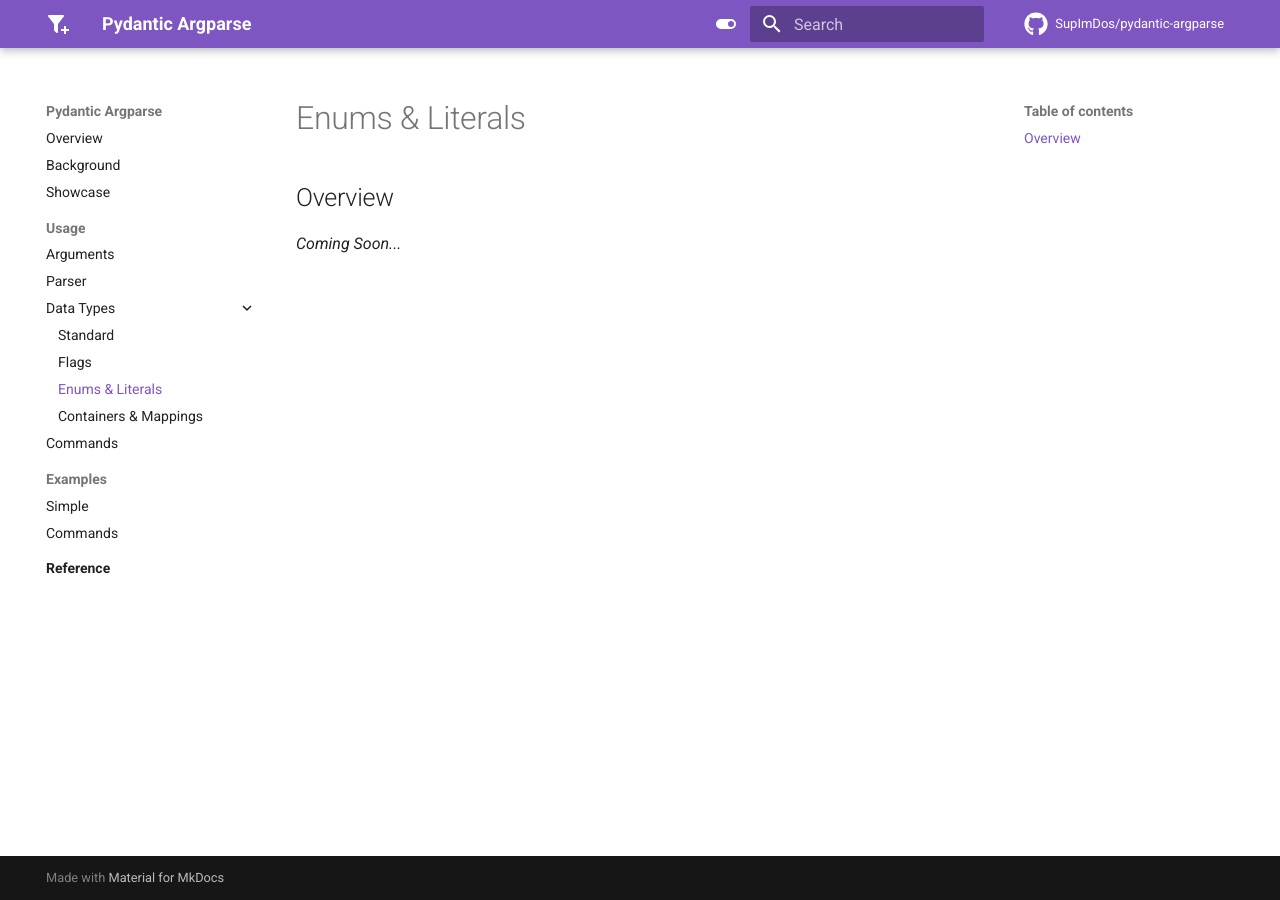
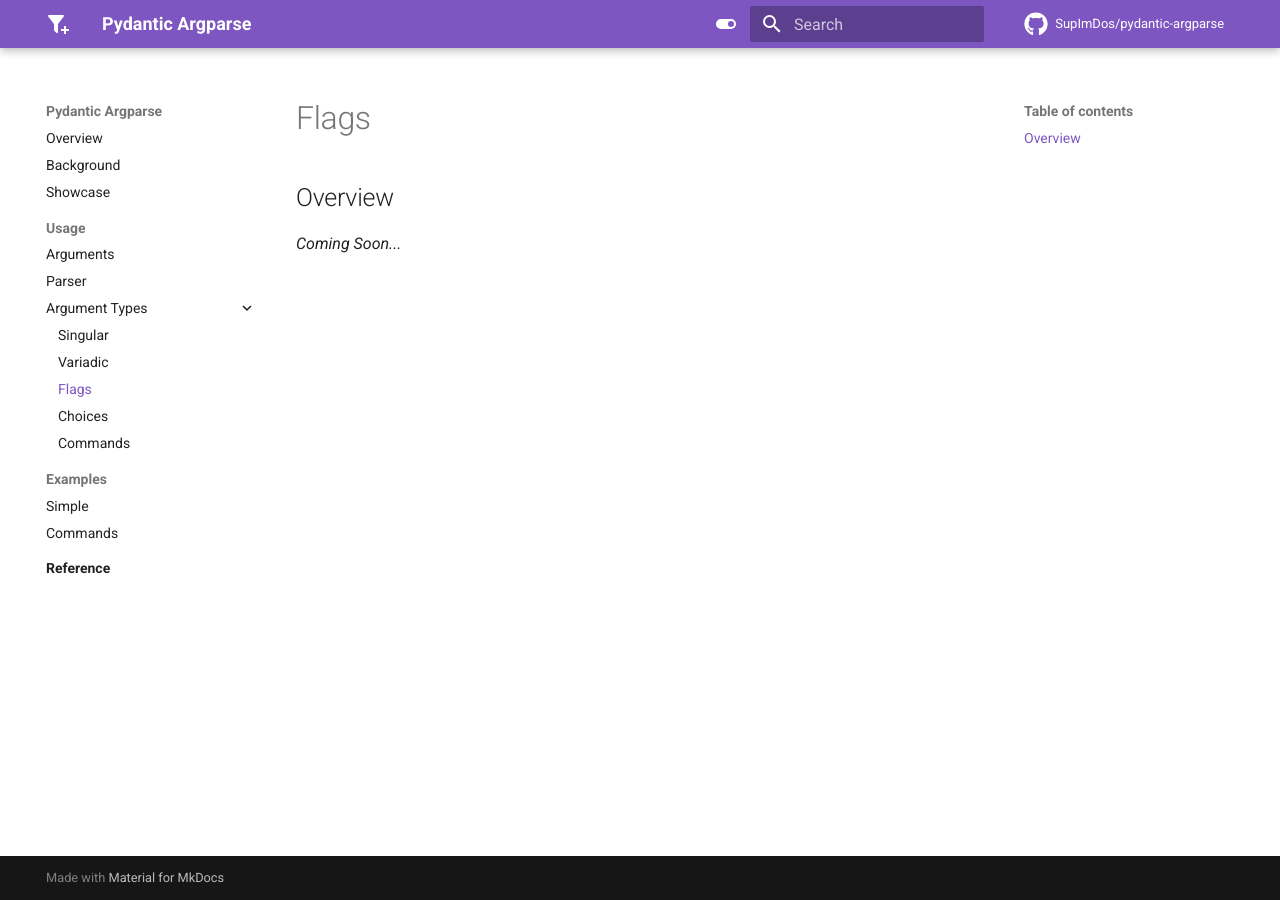
Before and after one commit to SupImDos/pydantic-argparse, an MkDocs documentation site: the page built from docs/usage/argument_types/flags.md, in a window 1280 px wide. Built offline with MkDocs 1.6.1 and Material for MkDocs 9.7.7, drawn with Linux system fonts in a browser that asks for light colours; comment, search, counter and statistics services are not loaded.

Commit message:
Restructure usage documentation

```diff
--- a/mkdocs.yml
+++ b/mkdocs.yml
@@ -17,12 +17,13 @@ nav:
   - Usage:
     - Arguments: usage/arguments.md
     - Parser: usage/parser.md
-    - Data Types:
-      - Standard: usage/data_types/standard.md
-      - Flags: usage/data_types/flags.md
-      - Enums & Literals: usage/data_types/enums_literals.md
-      - Containers & Mappings: usage/data_types/containers_mappings.md
-    - Commands: usage/commands.md
+    - Argument Types:
+      - Overview: usage/argument_types/index.md
+      - Singular: usage/argument_types/singular.md
+      - Variadic: usage/argument_types/variadic.md
+      - Flags: usage/argument_types/flags.md
+      - Choices: usage/argument_types/choices.md
+      - Commands: usage/argument_types/commands.md
   - Examples:
     - Simple: examples/simple.md
     - Commands: examples/commands.md
```
Also changed, not shown: docs/usage/argument_types/singular.md (added, +2 -0 lines), docs/usage/argument_types/variadic.md (added, +2 -0 lines), docs/usage/data_types/flags.md (deleted, +0 -108 lines), docs/usage/argument_types/choices.md (renamed from docs/usage/commands.md), docs/usage/argument_types/commands.md (renamed from docs/usage/data_types/containers_mappings.md), docs/usage/argument_types/flags.md (renamed from docs/usage/data_types/enums_literals.md), docs/usage/argument_types/index.md (renamed from docs/usage/data_types/standard.md).
